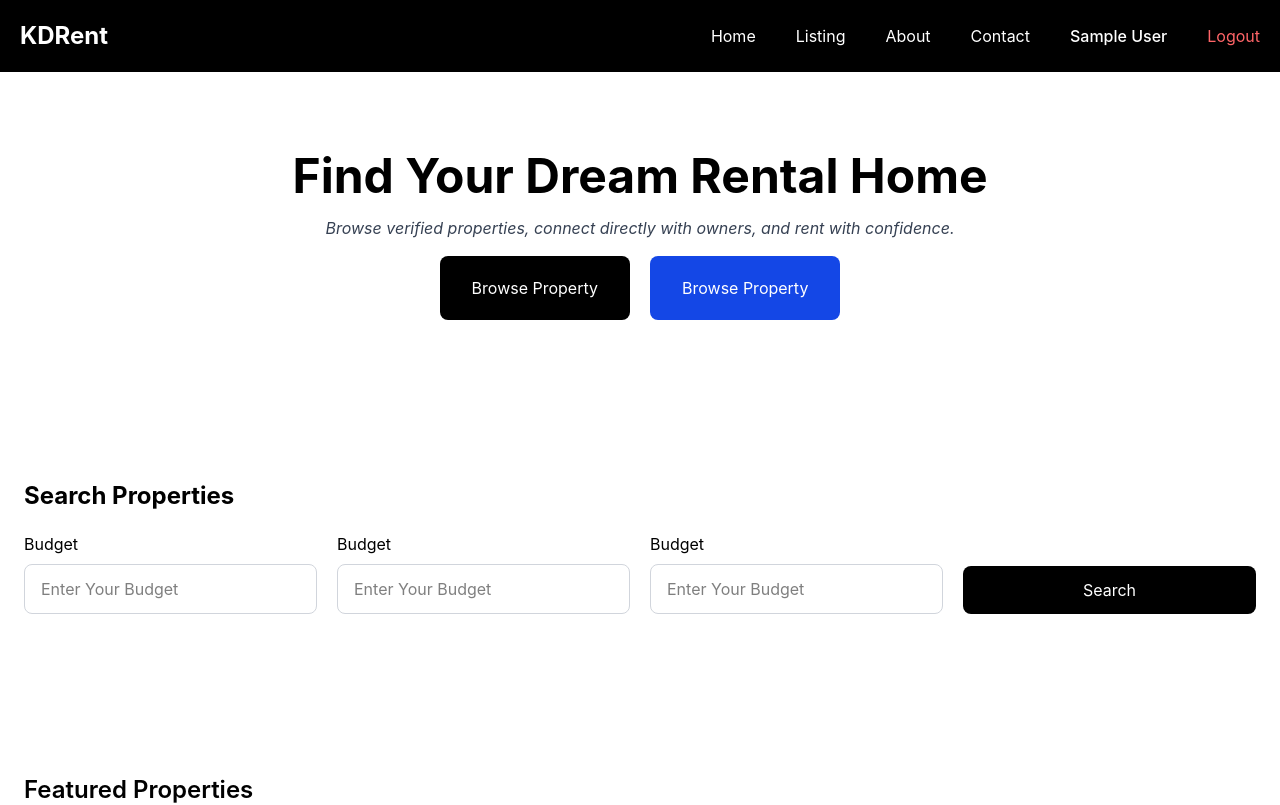
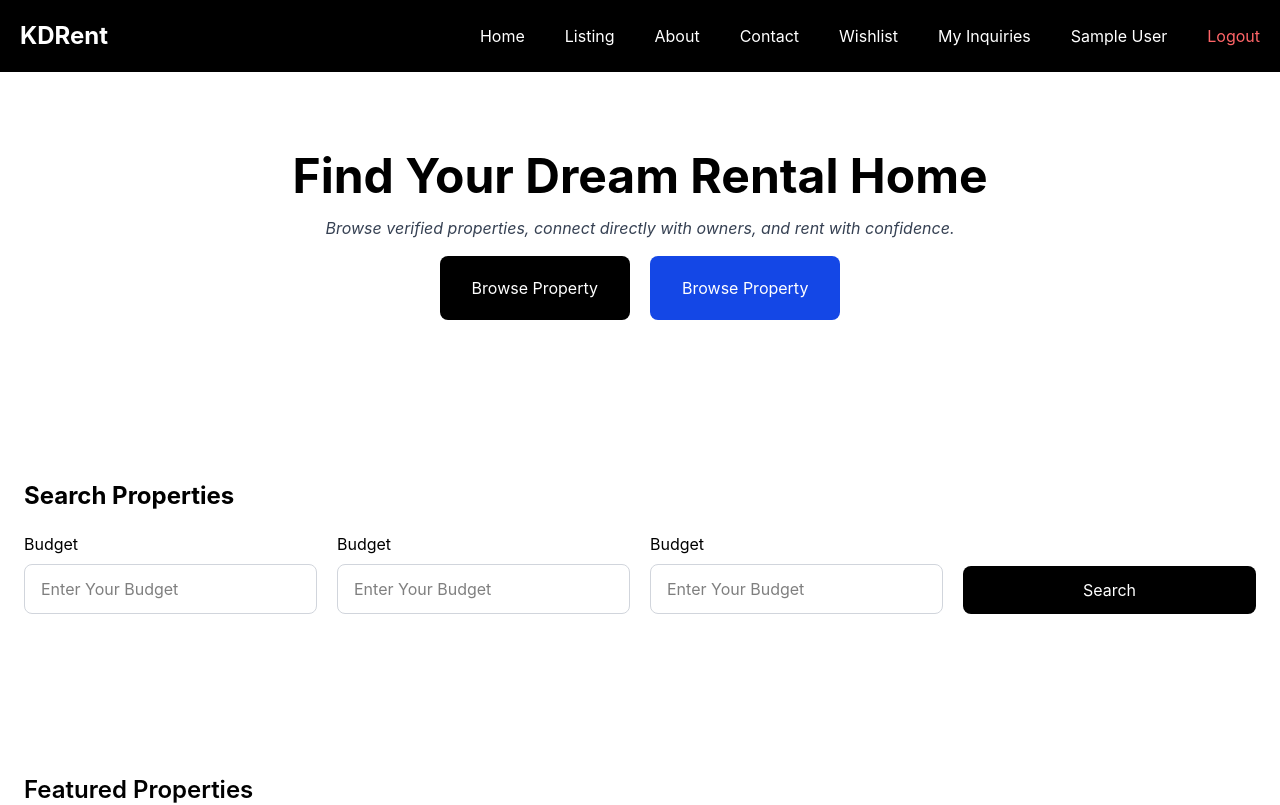
Before and after one commit to yourvinii/KDRent-Manage-Rent.-Simplified., a React (Vite) app in the folder client/: page / in a window 1280 px wide. Shown: the top 805 px of the page. Built offline with nearby package versions, Linux system fonts and the light colour scheme; no server answers; sample sign-in values are in the browser's storage.

Commit message:
feat: Buyer Page

```diff
--- a/client/src/components/Navbar/Navbar.jsx
+++ b/client/src/components/Navbar/Navbar.jsx
@@ -29,7 +29,11 @@ const Navbar = () => {
 
         {isAuthenticated ? (
   <>
-            <span className="font-medium">{user?.name}</span>
+    <Link to="/wishlist">Wishlist</Link>
+
+    <Link to="/my-inquiries">My Inquiries</Link>
+
+    <Link to="/profile">{user?.name}</Link>
 
     <button
       onClick={handleLogout}
--- /dev/null
+++ b/client/src/pages/Buyer/MyInquires/MyInquiries.jsx
@@ -0,0 +1,7 @@
+import React from "react";
+
+const MyInquiries = () => {
+  return <div>MyInquiries</div>;
+};
+
+export default MyInquiries;
--- /dev/null
+++ b/client/src/pages/Buyer/Profile/Profile.jsx
@@ -0,0 +1,7 @@
+import React from "react";
+
+const Profile = () => {
+  return <div>Profile</div>;
+};
+
+export default Profile;
--- /dev/null
+++ b/client/src/pages/Buyer/Wishlist/Wishlist.jsx
@@ -0,0 +1,7 @@
+import React from "react";
+
+const Wishlist = () => {
+  return <div>Wishlist</div>;
+};
+
+export default Wishlist;
--- a/client/src/router.jsx
+++ b/client/src/router.jsx
@@ -6,13 +6,16 @@ import Register from "./pages/authPage/Register";
 import Explore from "./pages/HomePage/Explore";
 import ProtectedRoute from "./routes/ProtectedRoute";
 
-
+// Public
 import Listing from "./pages/Public/Listing/Listing";
 import PropertyDetails from "./pages/Public/PropertyDetails/PropertyDetails";
 import About from "./pages/Public/About/About";
 import Contact from "./pages/Public/Contact/Contact";
 
-
+// Buyer
+import Wishlist from "./pages/Buyer/Wishlist/Wishlist";
+import Profile from "./pages/Buyer/Profile/Profile";
+import MyInquiries from "./pages/Buyer/MyInquires/MyInquiries";
 
 const router = createBrowserRouter([
   {
@@ -44,7 +47,6 @@ const router = createBrowserRouter([
             </h1>
           </ProtectedRoute>
         ),
-
       },
       {
         path: "/listing",
@@ -62,6 +64,31 @@ const router = createBrowserRouter([
         path: "/contact",
         element: <Contact />,
       },
+
+      {
+        path: "/wishlist",
+        element: (
+          <ProtectedRoute>
+            <Wishlist />
+          </ProtectedRoute>
+        ),
+      },
+      {
+        path: "/profile",
+        element: (
+          <ProtectedRoute>
+            <Profile />
+          </ProtectedRoute>
+        ),
+      },
+      {
+        path: "/my-inquiries",
+        element: (
+          <ProtectedRoute>
+            <MyInquiries />
+          </ProtectedRoute>
+        ),
+      },
     ],
   },
 ]);
```
Lines whose indentation alone changed are shown as unchanged.
